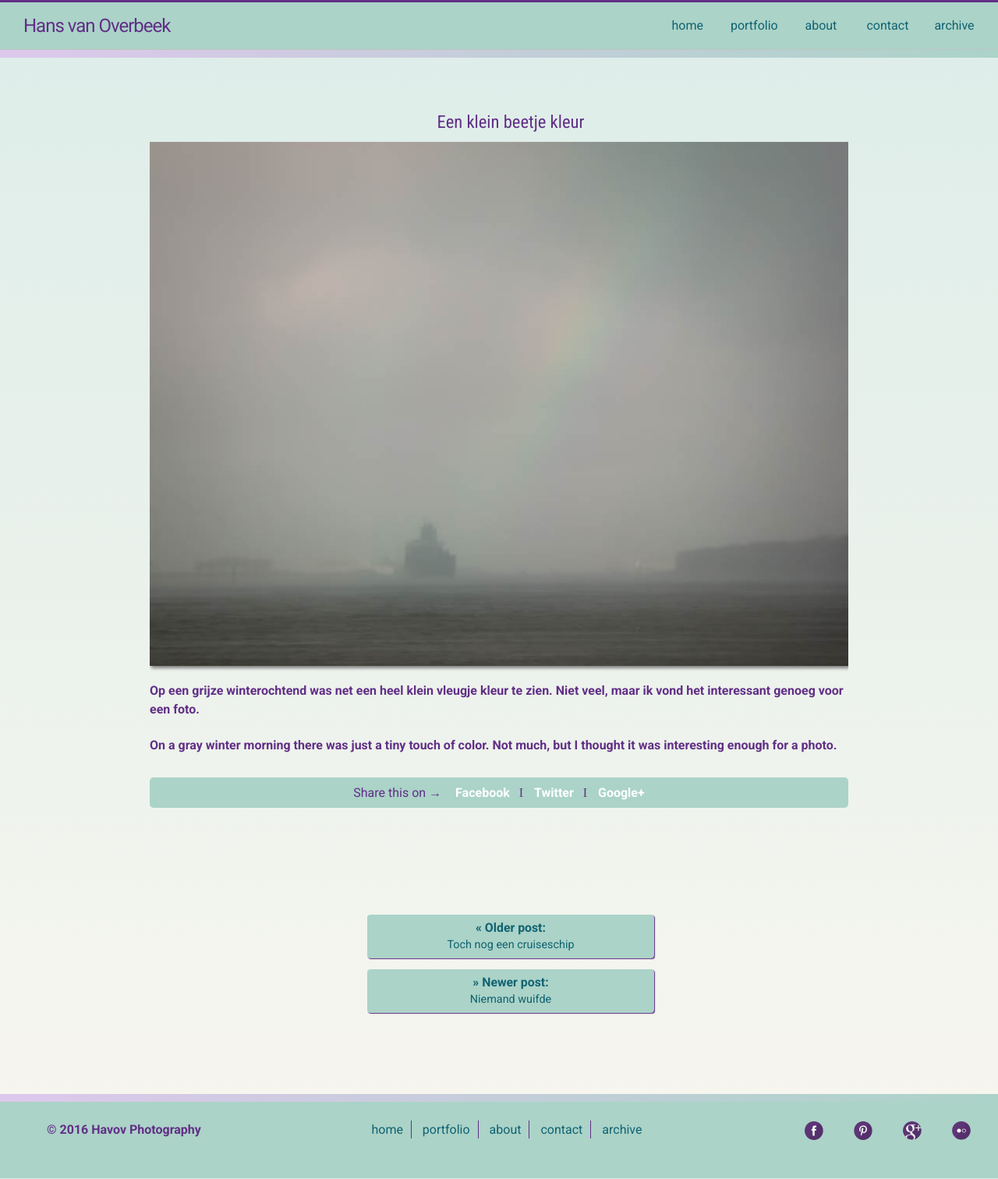
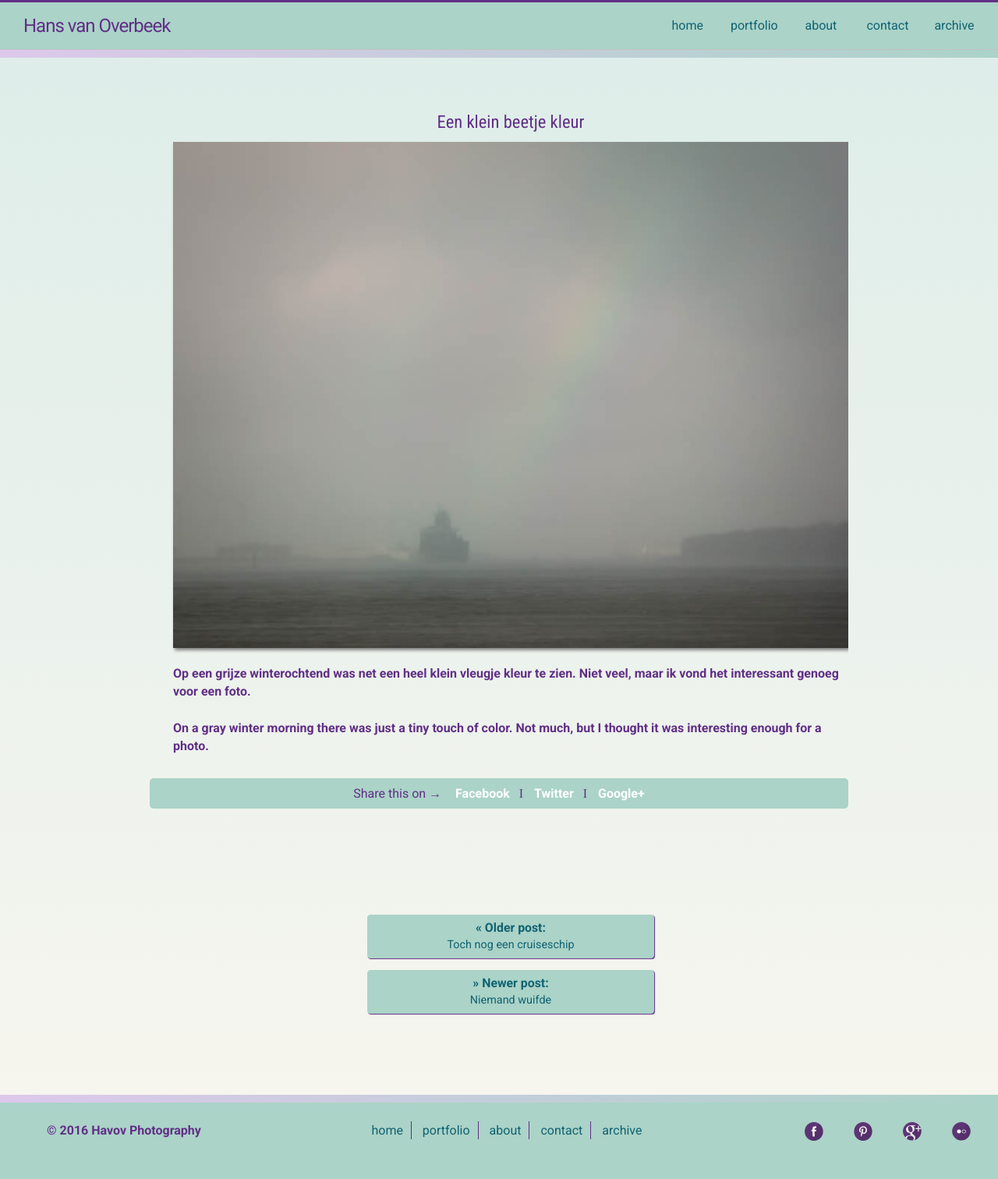
Before and after one commit to hansvanoverbeek/photoblog, a Jekyll site: the page built from _posts/2016-01-12-beetjekleur.md, in a window 1280 px wide. Shown: the whole page at 78% size. Built offline with Jekyll 4.4.1, drawn with Linux system fonts in a browser that asks for light colours; comment, search, counter and statistics services are not loaded.

Commit message:
sass .post

```diff
--- a/_sass/_layout.scss
+++ b/_sass/_layout.scss
@@ -167,9 +167,6 @@ section.post {
   width: 70%;
   max-width: 60em;
   margin: $spacing-unit auto $spacing-unit * 3 auto;
-  p {
-      padding-left: 0;
-    }
 }
 
 section.post p > img {
```
